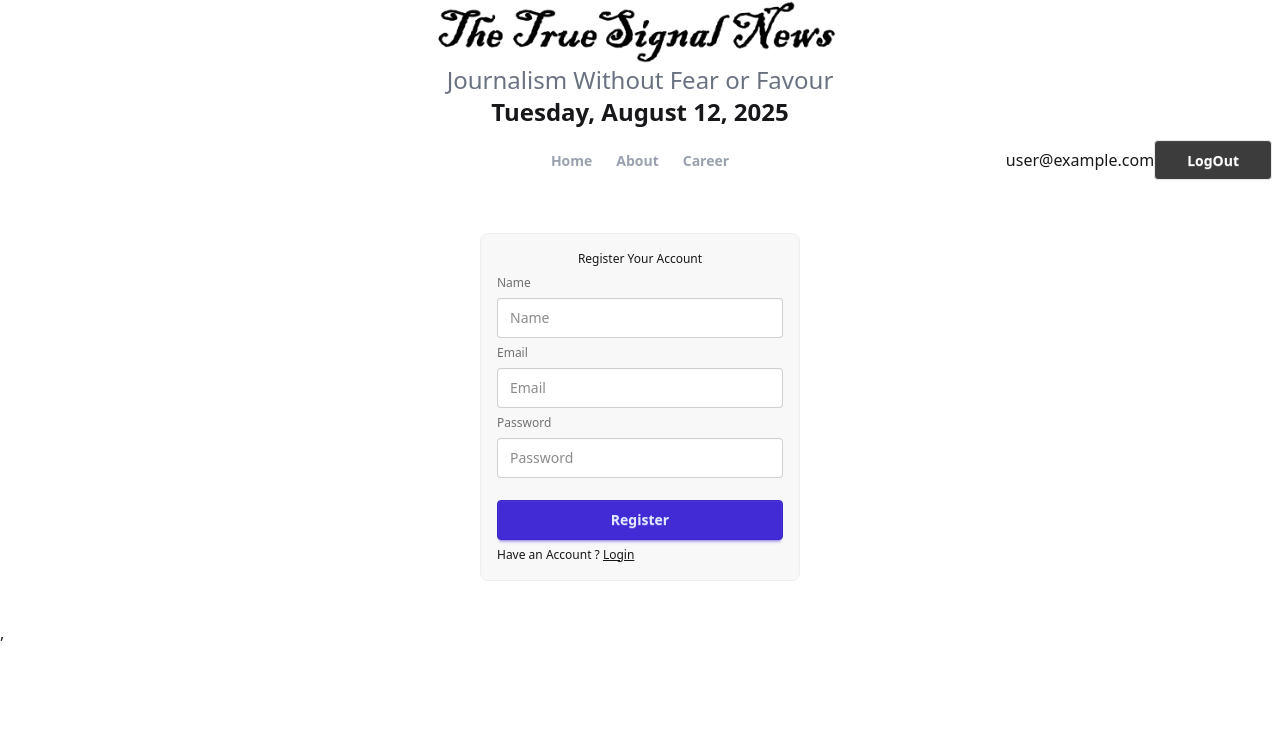
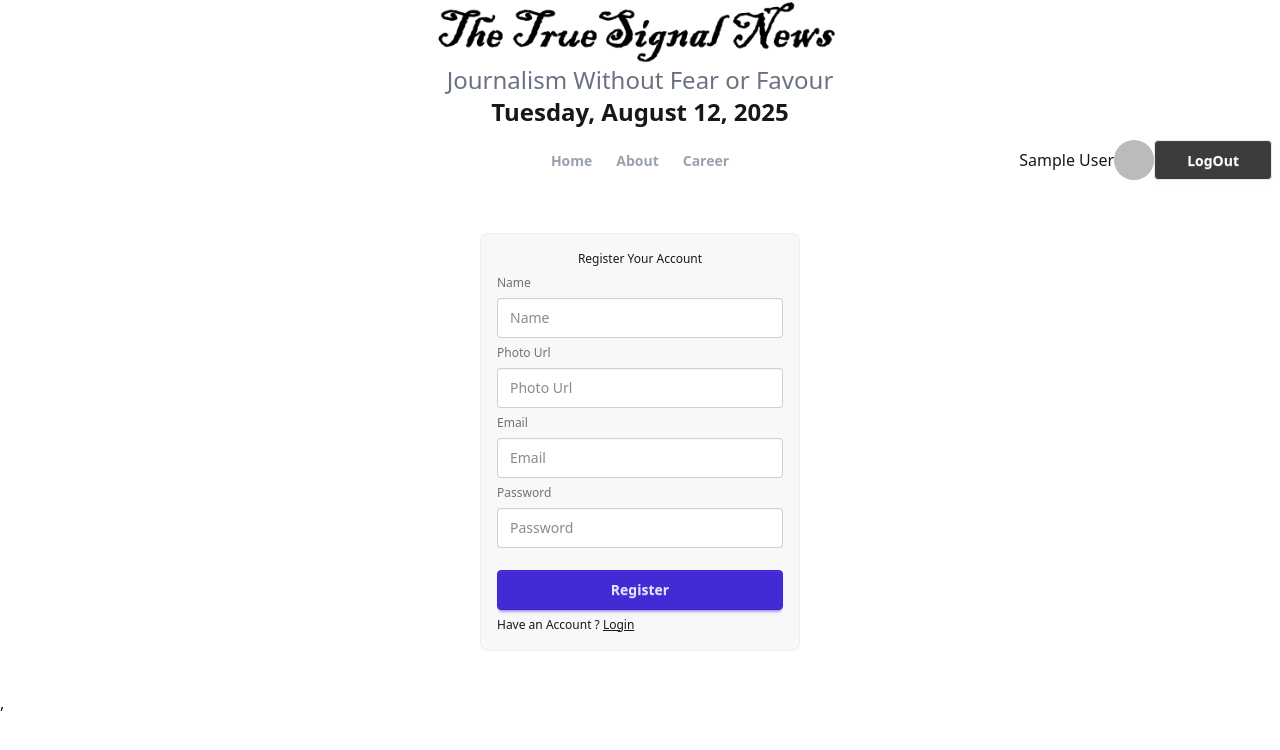
Before and after one commit to RoyShanto/TrueSignal-News, a React (Vite) app: page /auth/register in a window 1280 px wide. Shown: the top 750 px of the page. Built offline with nearby package versions, Linux system fonts and the light colour scheme; no server answers; sample sign-in values are in the browser's storage.

Commit message:
user profile updated

```diff
--- a/src/components/Navbar/Navbar.jsx
+++ b/src/components/Navbar/Navbar.jsx
@@ -46,7 +46,10 @@ const Navbar = () => {
             <div className="navbar-end">
                 {
                     user ? <>
-                        <h3>{user ? user.email : <h1>None</h1>}</h3>
+                        {user && <>
+                            <p>{user.displayName}</p>
+                            <img src={user.photoURL} className="w-10 rounded-full" alt="" />
+                        </>}
                         <button onClick={handleSignOut} className='btn px-8 bg-[#2f2f2fef] text-white'> LogOut</button>
                     </>
                         : <Link to={'/auth/login'} className='btn px-8 bg-[#2f2f2fef] text-white'> Login</Link>
--- a/src/pages/Register/Register.jsx
+++ b/src/pages/Register/Register.jsx
@@ -1,26 +1,35 @@
 
 import { useContext } from 'react';
-import { Link } from 'react-router';
+import { Link, useNavigate } from 'react-router';
 import { AuthContext } from '../../provider/AuthProvider';
 
 
 const Register = () => {
-    const { setUser, createNewUser } = useContext(AuthContext);
-
+    const { setUser, createNewUser, updateUserProfile } = useContext(AuthContext);
+    const navigate = useNavigate()
 
     const handleRegister = (e) => {
         e.preventDefault()
         const name = e.target.name.value;
+        const photoUrl = e.target.photoUrl.value;
         const email = e.target.email.value;
         const password = e.target.password.value;
 
-        createNewUser(name, email, password)
+        console.log(name, photoUrl, email, password)
+
+        createNewUser(email, password)
             .then((result) => {
-                console.log(result)
-                setUser(result.user)
+                updateUserProfile(name, photoUrl)
+                    .then(() => {
+                        setUser(result.user)
+                        navigate("/")
+                        alert("New user created and profile updated")
+                    }).catch((error) => {
+                        console.log("Profile Updated error: ", error.message)
+                    });
             })
             .catch((error) => {
-                console.log(error.message)
+                console.log("New user created error: ", error.message)
             });
 
     }
@@ -31,6 +40,9 @@ const Register = () => {
 
                 <label className="label">Name</label>
                 <input name='name' type="text" className="input" placeholder="Name" />
+
+                <label className="label">Photo Url</label>
+                <input name='photoUrl' type="text" className="input" placeholder="Photo Url" />
 
                 <label className="label">Email</label>
                 <input name='email' type="email" className="input" placeholder="Email" />
--- a/src/provider/AuthProvider.jsx
+++ b/src/provider/AuthProvider.jsx
@@ -1,5 +1,5 @@
 import { createContext, useEffect, useState } from "react";
-import { createUserWithEmailAndPassword, getAuth, GoogleAuthProvider, onAuthStateChanged, signInWithEmailAndPassword, signInWithPopup, signOut } from "firebase/auth";
+import { createUserWithEmailAndPassword, getAuth, GoogleAuthProvider, onAuthStateChanged, signInWithEmailAndPassword, signInWithPopup, signOut, updateProfile } from "firebase/auth";
 import app from "../firebase/firebase.config"
 
 
@@ -10,8 +10,13 @@ const provider = new GoogleAuthProvider();
 const AuthProvider = ({ children }) => {
     const [user, setUser] = useState(null)
 
-    const createNewUser = (name, email, password) => {
+    const createNewUser = (email, password) => {
         return createUserWithEmailAndPassword(auth, email, password)
+    }
+    const updateUserProfile = (name, photoUrl) => {
+        return updateProfile(auth.currentUser, {
+            displayName: name, photoURL: photoUrl
+        })
     }
     const signInUser = (email, password) => {
         return signInWithEmailAndPassword(auth, email, password);
@@ -46,7 +51,8 @@ const AuthProvider = ({ children }) => {
         createNewUser,
         signInUser,
         logOut,
-        signInWithGoogle
+        signInWithGoogle,
+        updateUserProfile
     }
     return <AuthContext.Provider value={authInfo}>
         {children}
```
